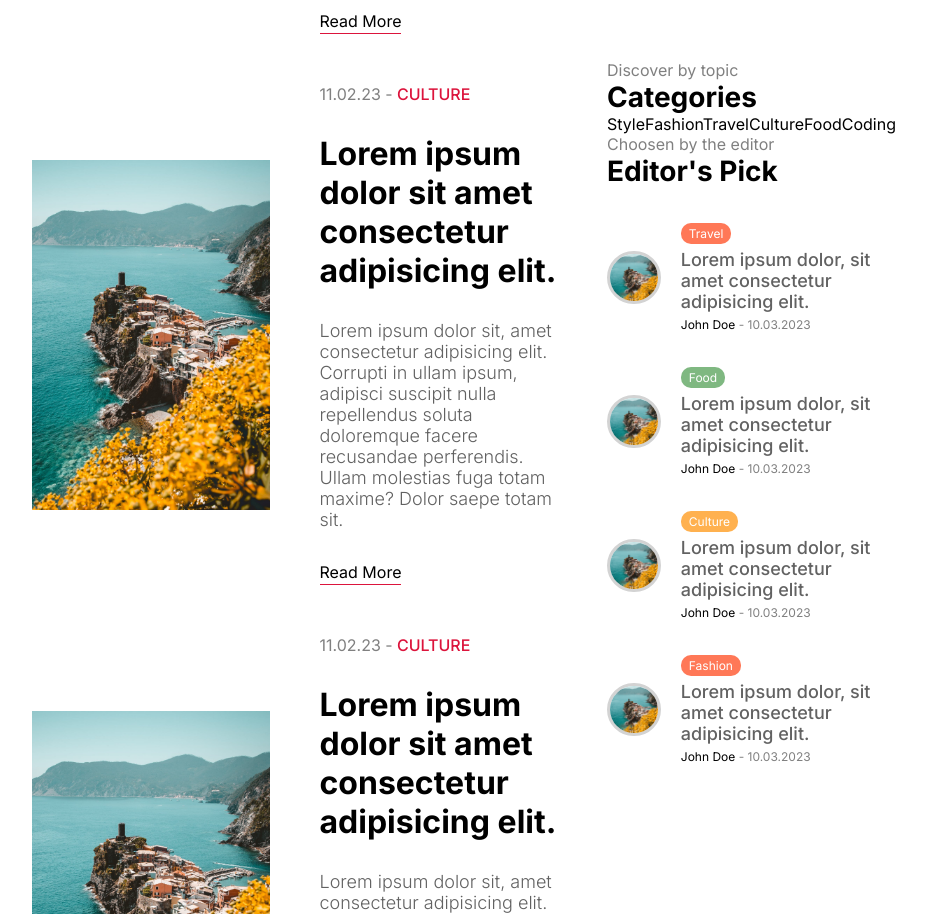
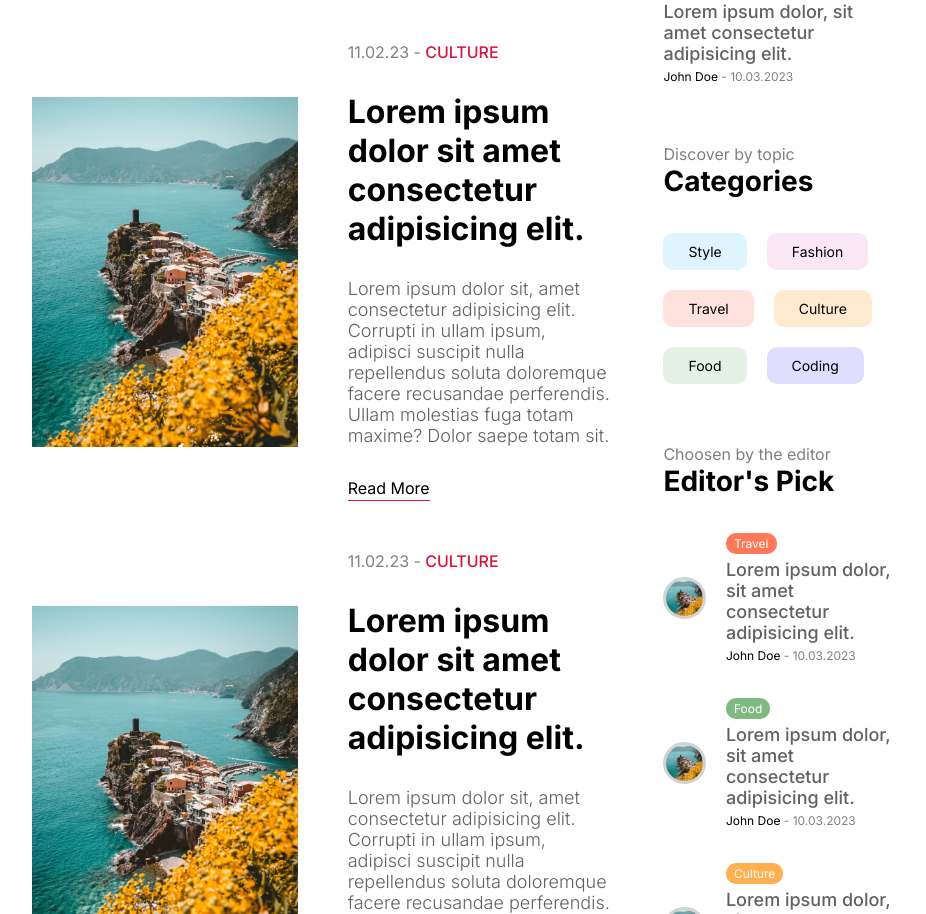
Before and after one commit to Venyad/BlogApp, a Next.js app: page / in a window 1280 px wide. Shown: the part 1876-2790 px from the top of the page, without its empty margins (176-1102 px from the left). Built offline with nearby package versions, Linux system fonts and the light colour scheme.

Commit message:
Updated MenuCategories Component

```diff
--- a/src/components/menu/Menu.jsx
+++ b/src/components/menu/Menu.jsx
@@ -3,6 +3,7 @@ import styles from "./menu.module.css"
 import Link from 'next/link'
 import Image from 'next/image'
 import MenuPosts from '@/menuPosts/MenuPosts'
+import MenuCategories from '../menuCategories/MenuCategories'
 
 const Menu = () => {
   return (
@@ -12,15 +13,7 @@ const Menu = () => {
       <MenuPosts withImage={false}/>
       <h2 className={styles.subtitle}>Discover by topic</h2>
       <h1 className={styles.title}>Categories</h1>
-      <div className={styles.categoryList}>
-        <Link href="/blog?cat=style" className={`${styles.categoryItem} ${styles.style}`}>Style</Link>
-        <Link href="/blog?cat=style" className={`${styles.categoryItem} ${styles.fashion}`}>Fashion</Link>
-        <Link href="/blog?cat=style" className={`${styles.categoryItem} ${styles.travel}`}>Travel</Link>
-        <Link href="/blog?cat=style" className={`${styles.categoryItem} ${styles.culture}`}>Culture</Link>
-        <Link href="/blog?cat=style" className={`${styles.categoryItem} ${styles.food}`}>Food</Link>
-        <Link href="/blog?cat=style" className={`${styles.categoryItem} ${styles.coding}`}>Coding</Link>
-      </div>
-
+      <MenuCategories/>
 
       <h2 className={styles.subtitle}>Choosen by the editor</h2>
       <h1 className={styles.title}>Editor's Pick</h1>
--- /dev/null
+++ b/src/components/menuCategories/MenuCategories.jsx
@@ -0,0 +1,18 @@
+import React from 'react'
+import Link from 'next/link'
+import styles from "./menuCategories.module.css"
+
+const MenuCategories = () => {
+  return (
+    <div className={styles.categoryList}>
+        <Link href="/blog?cat=style" className={`${styles.categoryItem} ${styles.style}`}>Style</Link>
+        <Link href="/blog?cat=style" className={`${styles.categoryItem} ${styles.fashion}`}>Fashion</Link>
+        <Link href="/blog?cat=style" className={`${styles.categoryItem} ${styles.travel}`}>Travel</Link>
+        <Link href="/blog?cat=style" className={`${styles.categoryItem} ${styles.culture}`}>Culture</Link>
+        <Link href="/blog?cat=style" className={`${styles.categoryItem} ${styles.food}`}>Food</Link>
+        <Link href="/blog?cat=style" className={`${styles.categoryItem} ${styles.coding}`}>Coding</Link>
+      </div>
+  )
+}
+
+export default MenuCategories
--- /dev/null
+++ b/src/components/menuCategories/menuCategories.module.css
@@ -0,0 +1,34 @@
+.categoryList{
+    margin-top: 35px;
+    margin-bottom: 60px;
+    display: flex;
+    flex-wrap: wrap;
+    gap: 20px;
+}
+
+.categoryItem{
+    padding: 10px 25px;
+    border-radius: 10px;
+    font-size: 14px;
+}
+
+
+.categoryItem.style{
+    background-color: #57c4ff31;
+}
+
+.categoryItem.fashion{
+    background-color: #de85c731;
+}
+.categoryItem.food{
+    background-color: #7fb88133;
+}
+.categoryItem.travel{
+    background-color: #ff795736;
+}
+.categoryItem.culture{
+    background-color: #ffb04f45;
+}
+.categoryItem.coding{
+    background-color: #5e4fff31;
+}
```
